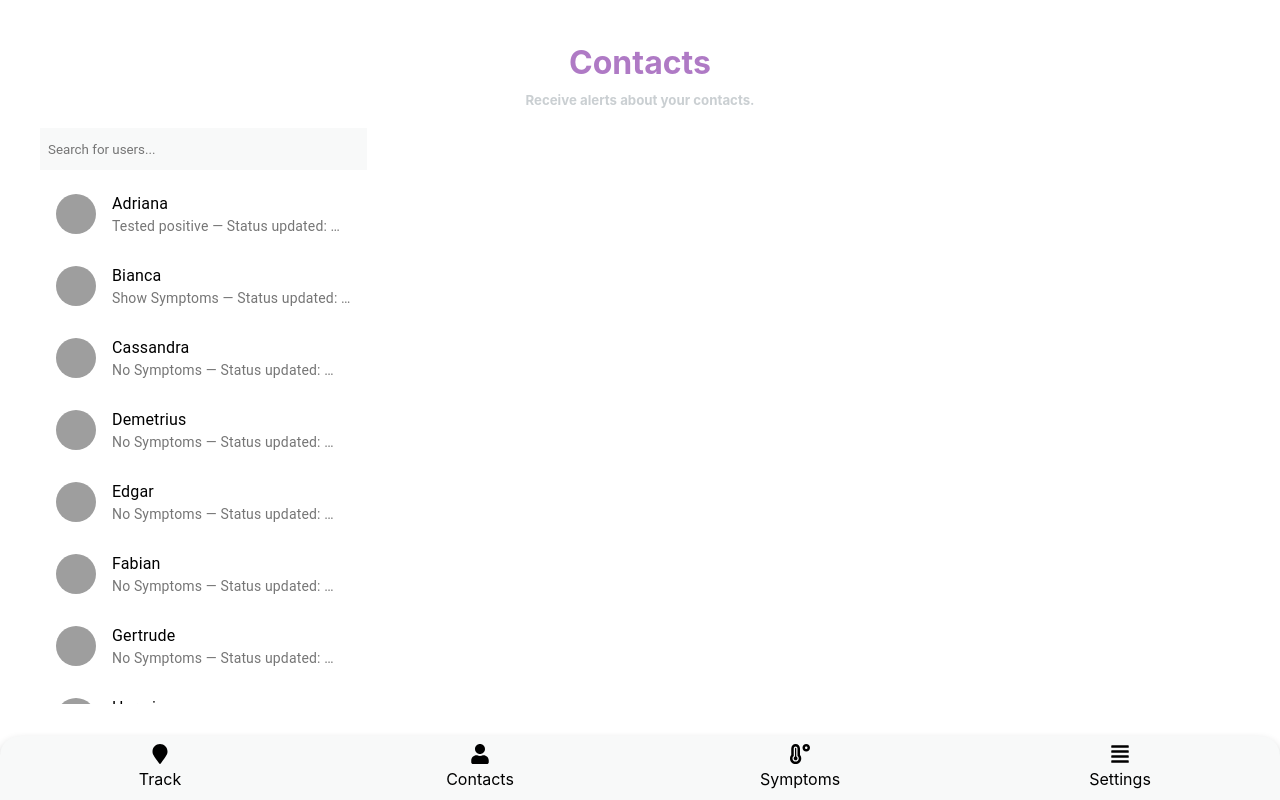
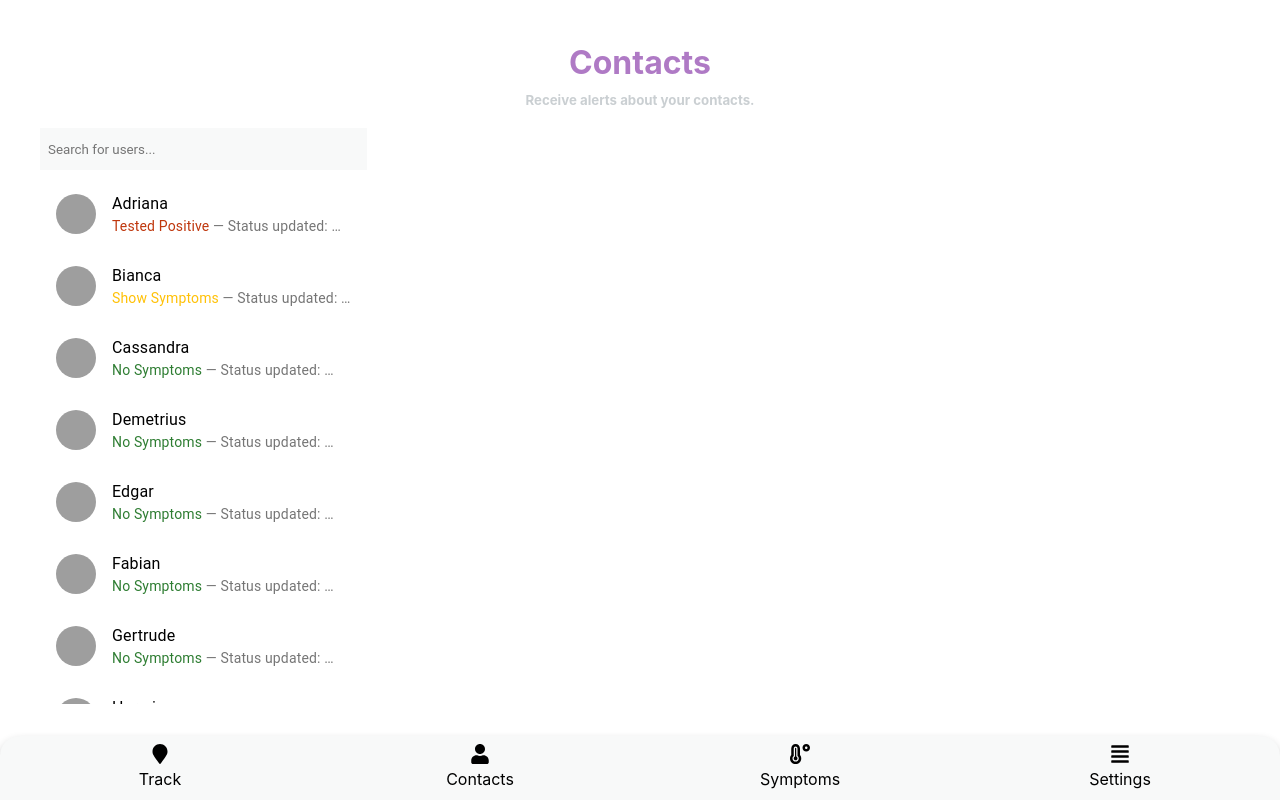
Before and after one commit to cassandrale179/covid19, a React (Create React App) app: page /users in a window 1280 px wide. Built offline with nearby package versions, Linux system fonts and the light colour scheme; grey boxes are pictures that could not be loaded.

Commit message:
Add in some stuff

```diff
--- a/src/fakeData.js
+++ b/src/fakeData.js
@@ -1,6 +1,6 @@
 const UserData = [{
     "name": "Adriana",
-    "status": "Tested positive",
+    "status": "Tested Positive",
     "last_updated": "08/20/20",
     "address": "669 Brooklyn Street, Philadelphia PA 19104",
     "longitude, latitude": (39.964460, -75.207800),
--- a/src/home/AutoCompleteAddressForm.js
+++ b/src/home/AutoCompleteAddressForm.js
@@ -26,11 +26,12 @@ function handleScriptLoad(updateQuery, autoCompleteRef) {
   autoComplete.addListener("place_changed", () =>{
     const addressObject = autoComplete.getPlace();
     const query = addressObject.formatted_address;
+    const zipCode = addressObject.address_components[7].long_name;
     updateQuery(query);
   });
 }
 
-export default function AutoCompleteAddressForm() {
+export default function AutoCompleteAddressForm(props) {
   const [query, setQuery] = useState("");
   const autoCompleteRef = useRef(null);
 
@@ -46,7 +47,7 @@ export default function AutoCompleteAddressForm() {
       <input
         ref={autoCompleteRef}
         onChange={event => setQuery(event.target.value)}
-        placeholder="Enter a City"
+        placeholder="Enter a location"
         value={query}
       />
     </div>
--- a/src/home/Home.js
+++ b/src/home/Home.js
@@ -78,7 +78,6 @@ class Home extends React.Component {
     if (this.state.address && this.state.date) {
       const locationItem = {
         address: this.state.address,
-        people: this.state.people,
         date: this.state.date,
       };
       const joined = this.state.storage.concat(locationItem);
@@ -101,7 +100,6 @@ class Home extends React.Component {
           key={v.address}
           address={v.address}
           date={v.date}
-          people={v.people}
         />
       );
     });
@@ -113,18 +111,11 @@ class Home extends React.Component {
           subtitle="Record location and people you've met."
         />
         <div className="Home">
-         <AutoCompleteAddressForm />
-          <input
-            type="text"
-            placeholder="People at location"
-            defaultValue={this.state.people}
-            onChange={this.handleChangePeople}
-          />
+         <AutoCompleteAddressForm  />
           <input type="date" onChange={this.handleChangeDate} />
           <button className="button left full"> Visualize </button>
           <button className="button default left full" onClick={this.addItem}>
-            {" "}
-            Add Location{" "}
+            Add Location
           </button>
           <div className="timeline">{locationItems}</div>
         </div>
--- a/src/settings/Settings.js
+++ b/src/settings/Settings.js
@@ -1,13 +1,35 @@
 import React from "react";
 import "./Settings.css";
 import Nav from "../nav/Nav";
+import { makeStyles } from '@material-ui/core/styles';
+import List from '@material-ui/core/List';
+import ListItem from '@material-ui/core/ListItem';
+import ListItemIcon from '@material-ui/core/ListItemIcon';
+import ListItemText from '@material-ui/core/ListItemText';
+import Divider from '@material-ui/core/Divider';
+// import InboxIcon from '@material-ui/icons/Inbox';
+// import DraftsIcon from '@material-ui/icons/Drafts';
 
-function Symptoms() {
+
+
+const useStyles = makeStyles((theme) => ({
+  root: {
+    width: '100%',
+    maxWidth: 360,
+    backgroundColor: theme.palette.background.paper,
+  },
+}));
+
+function ListItemLink(props) {
+  return <ListItem button component="a" {...props} />;
+}
+
+export default function Settings() {
+  const classes = useStyles();
+
   return (
-    <div className="Settins">
-      <Nav title="Settings" />
+    <div className={classes.root}>
+       <Nav title="Settings" />
     </div>
   );
 }
-
-export default Symptoms;
--- a/src/users/Users.js
+++ b/src/users/Users.js
@@ -10,13 +10,65 @@ import Typography from '@material-ui/core/Typography';
 
 import { UserData } from '../fakeData';
 
+import Button from '@material-ui/core/Button';
+import Dialog from '@material-ui/core/Dialog';
+import DialogActions from '@material-ui/core/DialogActions';
+import DialogContent from '@material-ui/core/DialogContent';
+import DialogContentText from '@material-ui/core/DialogContentText';
+import DialogTitle from '@material-ui/core/DialogTitle';
+import TextField from '@material-ui/core/TextField';
+
 function handleClick(event){
   // event.target.style.backgroundColor = 'black';
 }
 
 function UserList(props){
+  const [open, setOpen] = React.useState(false);
+
+    const handleClickOpen = () => {
+      setOpen(true);
+    };
+
+    const handleClose = () => {
+      setOpen(false);
+    };
+
+    const setColor = (status) => {
+      if (status == "Tested Positive")
+      return "#bf360c";
+      else if (status == "No Symptoms")
+      return "#2e7d32";
+      else if (status == "Show Symptoms")
+      return "#ffc107";
+    }
+
   return (
-      <ListItem alignItems="flex-start">
+     <div>
+     <Dialog
+     open={open}
+     onClose={handleClose}
+     aria-labelledby="alert-dialog-title"
+     aria-describedby="alert-dialog-description"
+   >
+     <DialogTitle id="alert-dialog-title">{" View User Information"}</DialogTitle>
+     <DialogContent dividers>
+          <Typography gutterBottom>
+            <b> Name: </b> {props.name} <br />
+            <b> Status: </b> {props.status} <br />
+            <b> Visited: </b> {props.location} <br />
+            <b> Last Updated:</b> {props.updated} <br />
+          </Typography>
+
+     </DialogContent>
+     <DialogActions>
+       <Button onClick={handleClose} color="primary">
+         Close
+       </Button>
+     </DialogActions>
+    </Dialog>
+
+
+      <ListItem alignItems="flex-start" onClick={handleClickOpen}>
         <ListItemAvatar>
           <Avatar src={props.image} />
         </ListItemAvatar>
@@ -27,7 +79,7 @@ function UserList(props){
               <Typography
                 component="span"
                 variant="body2"
-                color="intial"
+                style ={{color: setColor(props.status)}}
               >
                 {props.status}
               </Typography>
@@ -36,6 +88,7 @@ function UserList(props){
           }
         />
       </ListItem>
+      </div>
   );
 }
 
@@ -46,13 +99,9 @@ function Users() {
         <div className="Users">
         <div className="content">
           <input type="text" placeholder="Search for users..." />
-          {/* <div className="chipDiv">
-              <button className="chip"> Tested Positive </button>
-              <button className="chip"> Show Symptoms </button>
-          </div> */}
           <div className="users">
             {UserData.map(user => {
-              return <UserList name={user.name} status={user.status} image={user.avatar}/>
+              return <UserList name={user.name} status={user.status} image={user.avatar} updated={user.last_updated} location={user.address} color={"#ef6c00"} />
             })}
           </div>
       </div>
```
Also changed, not shown: 2 other files (tests, documents, lock files or other folders).
